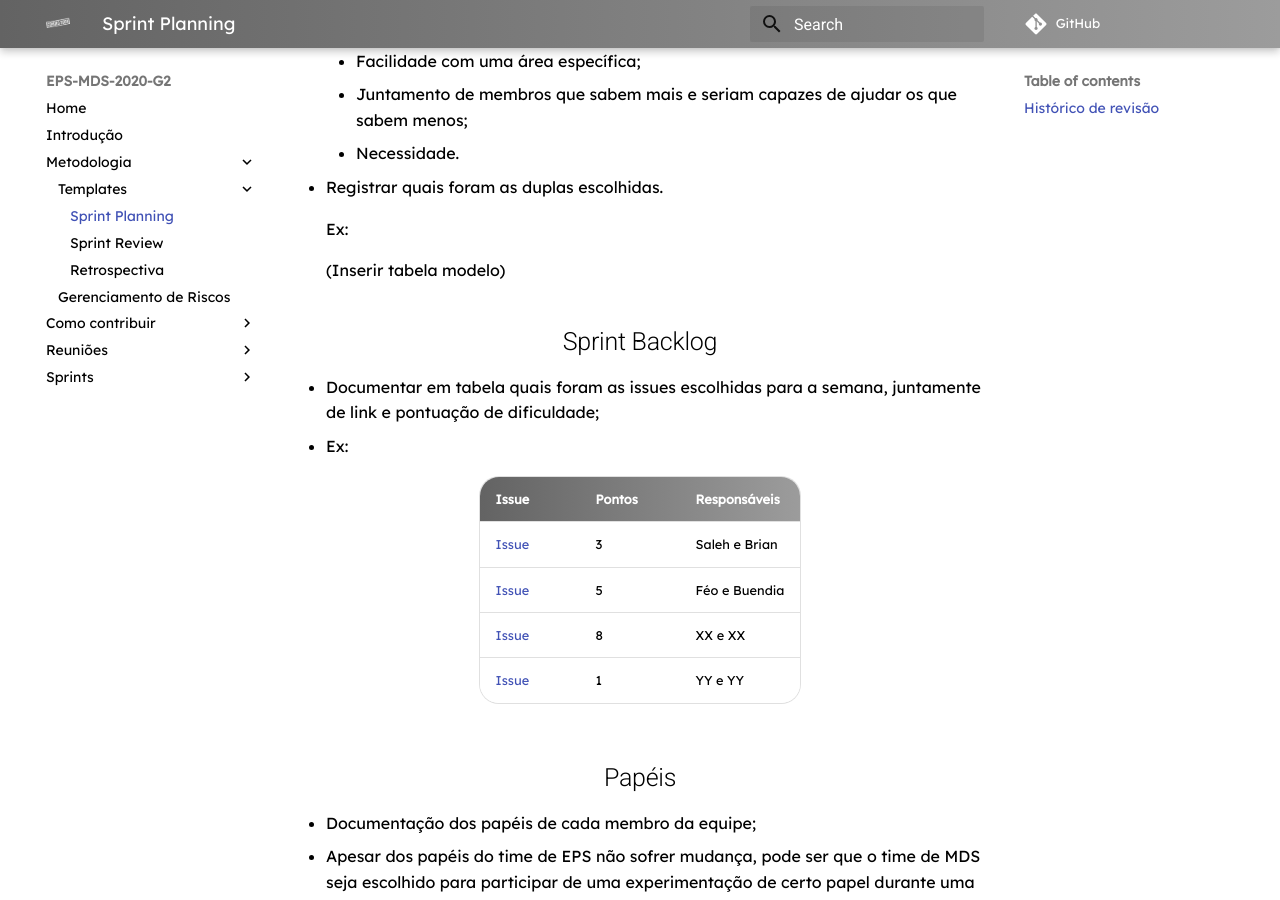
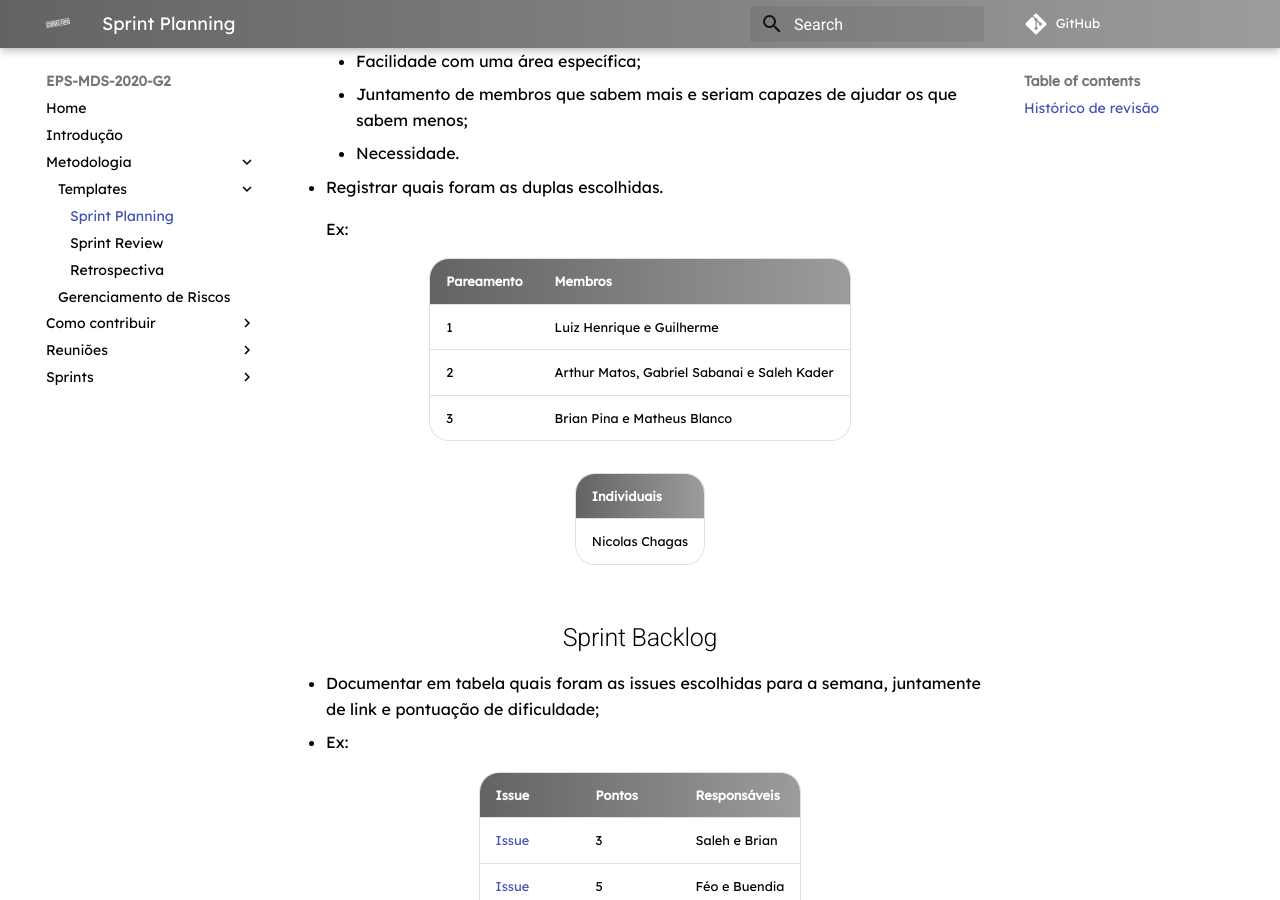
Before and after one commit to fga-eps-mds/2020.2-Eccoar, an MkDocs documentation site: the page built from docs/metodologia/templates/planning.md, in a window 1280 px wide and 900 px high, scrolled down 873 px. Built offline with MkDocs 1.6.1 and Material for MkDocs 9.7.7, drawn with Linux system fonts in a browser that asks for light colours; some web fonts are replaced; comment, search, counter and statistics services are not loaded; old or Windows-style settings are respelled for this version of MkDocs.

Commit message:
adding sprint 2 planning

```diff
--- a/docs/metodologia/templates/planning.md
+++ b/docs/metodologia/templates/planning.md
@@ -28,7 +28,15 @@
 
 Ex:
 
-(Inserir tabela modelo)
+|Pareamento|Membros|
+|-|-|
+|1|Luiz Henrique e Guilherme|
+|2|Arthur Matos, Gabriel Sabanai e Saleh Kader|
+|3|Brian Pina e Matheus Blanco|
+
+|Individuais|
+|-|
+|Nicolas Chagas|
 
 ## Sprint Backlog
 
--- a/mkdocs.yml
+++ b/mkdocs.yml
@@ -57,3 +57,5 @@ pages:
           - Planning: "sprints/1/planning.md"
           - Review: "sprints/1/review.md"
           - Retrospectiva: "sprints/1/retrospectiva.md"
+      - Sprint 2:
+          - Planning: "sprints/2/planning.md"
```
Also changed, not shown: docs/sprints/1/planning.md (+9 -14 lines), docs/sprints/2/planning.md (added, +63 -0 lines).
